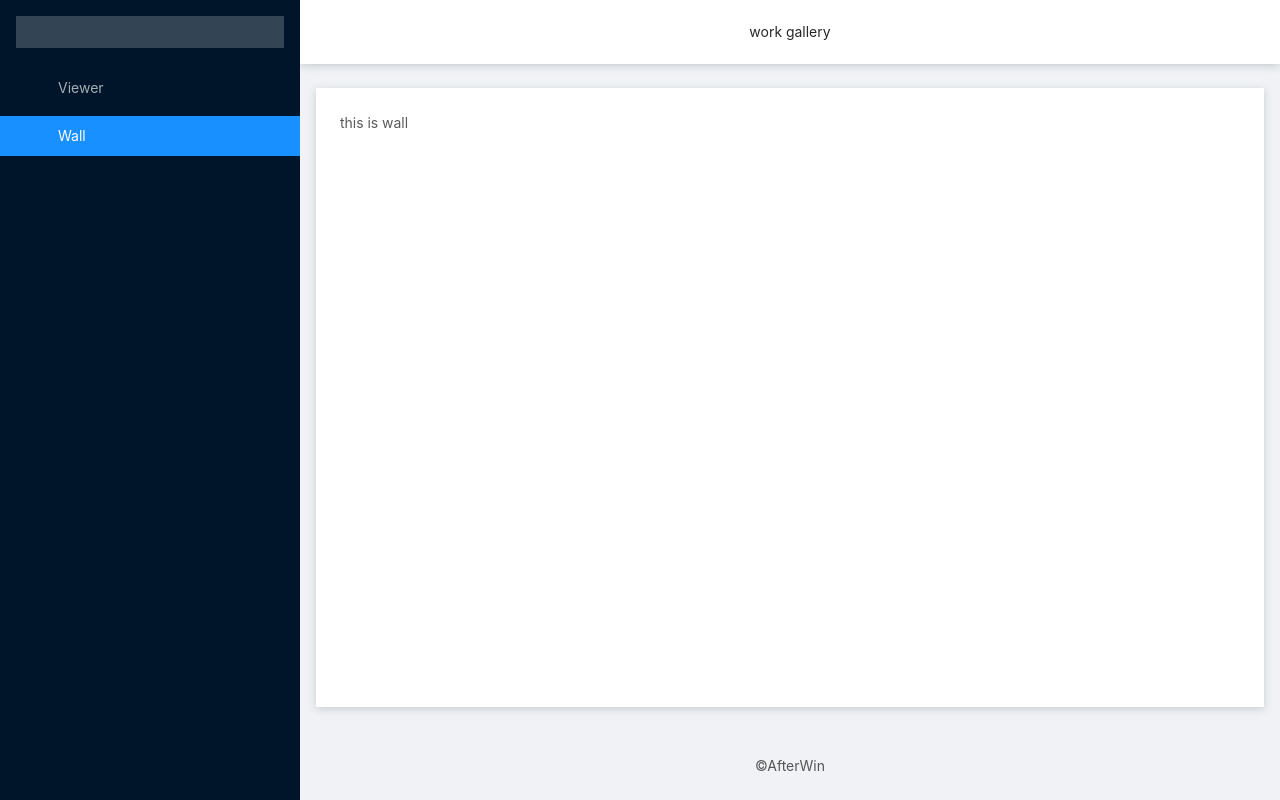
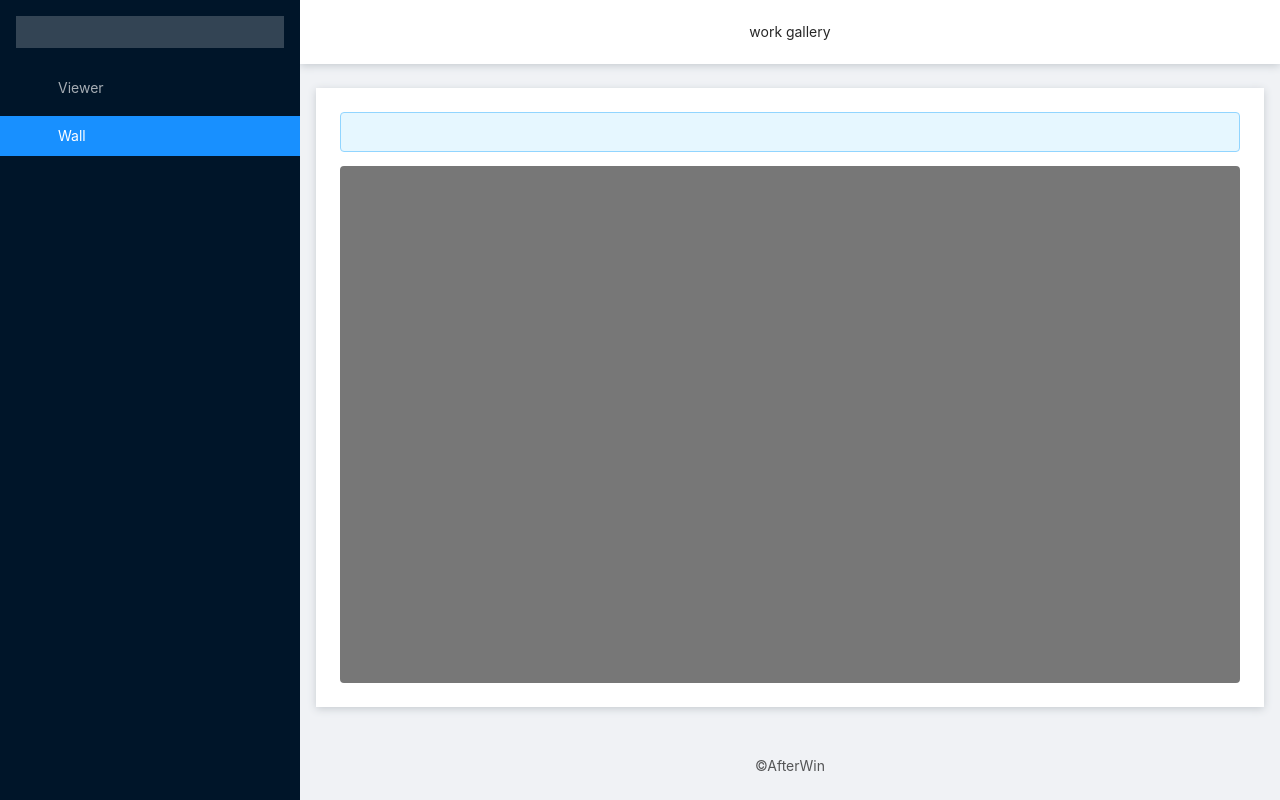
Before and after one commit to CJ-Zheng1023/work-gallery, a Vue app: page /wall in a window 1280 px wide. Built offline with nearby package versions, Linux system fonts and the light colour scheme.

Commit message:
feat: 增加tile组件框架

```diff
--- /dev/null
+++ b/src/components/tile/Tile.vue
@@ -0,0 +1,56 @@
+<template>
+  <div class="tile">
+    <div class="tile__menubar">
+      <div class="tile__menubar-left">
+        <div class="tile__form"></div>
+        <div class="tile__actions"></div>
+      </div>
+      <div class="tile__menubar-right">
+        <div class="tile__extra"></div>
+      </div>
+    </div>
+    <div class="tile__content">
+    </div>
+  </div>
+</template>
+
+<script>
+export default {
+  name: 'Tile',
+  props: {}
+}
+</script>
+
+<style lang="less" scoped>
+.tile {
+  display: flex;
+  flex-flow: column;
+  height: 100%;
+  .tile__menubar {
+    margin-bottom: 14px;
+    border: 1px solid #91d5ff;
+    padding: 10px 15px;
+    background-color: #e6f7ff;
+    border-radius: 4px;
+    height: 40px;
+    flex-shrink: 0;
+    display: flex;
+    justify-content: space-between;
+    align-items: center;
+    .tile__menubar-left {
+      display: flex;
+      align-items: center;
+    }
+  }
+  .tile__content {
+    flex-grow: 1;
+    height: 0;
+    border: 2px solid #777;
+    background-color: #777;
+    border-radius: 4px;
+    .tile__content-inner {
+      position: relative;
+    }
+  }
+}
+</style>
--- /dev/null
+++ b/src/components/tile/TileItem.vue
@@ -0,0 +1,14 @@
+<template>
+  <div>
+
+  </div>
+</template>
+
+<script>
+export default {
+  name: 'TileItem'
+}
+</script>
+
+<style lang="less" scoped>
+</style>
--- /dev/null
+++ b/src/components/tile/index.js
@@ -0,0 +1,6 @@
+import Tile from './Tile.vue'
+import TileItem from './TileItem.vue'
+import './styles/index.less'
+Tile.Item = TileItem
+export { Tile, TileItem }
+export default Tile
--- a/src/views/wall/Index.vue
+++ b/src/views/wall/Index.vue
@@ -1,12 +1,16 @@
 <template>
-  <div>
-    this is wall
+  <div style="height: 100%">
+    <Tile />
   </div>
 </template>
 
 <script>
+import Tile from '@/components/tile'
 export default {
-  name: 'Wall'
+  name: 'Wall',
+  components: {
+    Tile
+  }
 }
 </script>
 
```
Also changed, not shown: src/components/HelloWorld.vue (deleted, +0 -59 lines), src/components/index.js (added), src/components/tile/styles/index.less (added), src/components/tile/styles/variable.less (added).
